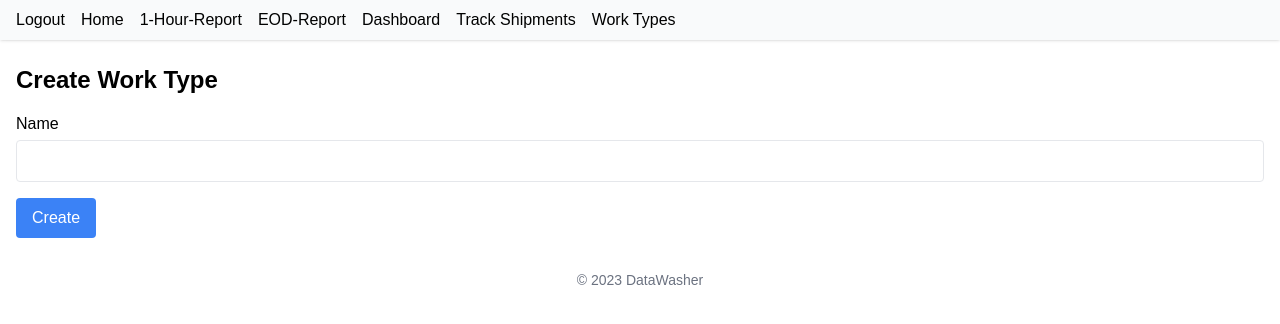
After one commit to kamekazz/DataWasher, a Flask app: page /work-types/new in a window 1280 px wide. The commit adds this page. Shown: the top 324 px of the page. Run offline with Flask 3, Linux system fonts and the light colour scheme; the visitor is signed in with stand-in values (Sample User, id 1); some libraries are stand-ins or nearby versions.

Commit message:
Add WorkType model and CRUD routes

```diff
--- a/models.py
+++ b/models.py
@@ -28,3 +28,10 @@ def load_user(user_id: str):
     user_id_int = int(user_id)
     user = User.query.get(user_id_int)
     return user
+
+
+class WorkType(db.Model):
+    __tablename__ = "work_types"
+    id = db.Column(db.Integer, primary_key=True)
+    name = db.Column(db.String(128), nullable=False, unique=True)
+    # description = db.Column(db.String(256), nullable=True)
--- a/routes.py
+++ b/routes.py
@@ -15,7 +15,7 @@ from logic.tracking_status import (
     process_tracking_csv,
     process_single_tracking_number,
 )
-from models import db, User
+from models import db, User, WorkType
 
 bp = Blueprint("main", __name__)
 
@@ -159,6 +159,70 @@ def greet(name):
     return f"<p>Hello, {name}!</p>"
 
 
+@bp.route("/work-types")
+@login_required
+def list_work_types():
+    work_types = WorkType.query.order_by(WorkType.name).all()
+    return render_template(
+        "pages/work_type_list.html", title="Work Types", work_types=work_types
+    )
+
+
+@bp.route("/work-types/new", methods=["GET", "POST"])
+@login_required
+def create_work_type():
+    message = None
+    if request.method == "POST":
+        name = request.form.get("name")
+        if not name:
+            message = "Name is required"
+        elif WorkType.query.filter_by(name=name).first():
+            message = "Work Type already exists"
+        else:
+            wt = WorkType(name=name)
+            db.session.add(wt)
+            db.session.commit()
+            return redirect(url_for("main.list_work_types"))
+    return render_template(
+        "pages/work_type_form.html",
+        title="Create Work Type",
+        message=message,
+        work_type=None,
+    )
+
+
+@bp.route("/work-types/<int:work_type_id>/edit", methods=["GET", "POST"])
+@login_required
+def edit_work_type(work_type_id):
+    work_type = WorkType.query.get_or_404(work_type_id)
+    message = None
+    if request.method == "POST":
+        name = request.form.get("name")
+        if not name:
+            message = "Name is required"
+        elif WorkType.query.filter_by(name=name).first() and name != work_type.name:
+            message = "Work Type already exists"
+        else:
+            work_type.name = name
+            db.session.commit()
+            return redirect(url_for("main.list_work_types"))
+    return render_template(
+        "pages/work_type_form.html",
+        title="Edit Work Type",
+        message=message,
+        work_type=work_type,
+    )
+
+
+@bp.route("/work-types/<int:work_type_id>/delete", methods=["POST"])
+@login_required
+def delete_work_type(work_type_id):
+    work_type = WorkType.query.get_or_404(work_type_id)
+    db.session.delete(work_type)
+    db.session.commit()
+    return redirect(url_for("main.list_work_types"))
+
+
 @bp.route("/handle_url_params")
 def handle_url_params():
     greeting = request.args.get("greeting", "default_value1")
--- a/templates/elements/header.html
+++ b/templates/elements/header.html
@@ -15,6 +15,7 @@
             <a href="{{ url_for('main.eod_report') }}">EOD-Report</a>
             <a href="{{ url_for('main.dashboard') }}">Dashboard</a>
             <a href="{{ url_for('main.track_shipments') }}">Track Shipments</a>
+            <a href="{{ url_for('main.list_work_types') }}">Work Types</a>
             {% else %}
             <a href="{{ url_for('main.greeting') }}">Greeting</a>
             <a href="{{ url_for('main.create_user') }}">Create User</a>
--- /dev/null
+++ b/templates/pages/work_type_form.html
@@ -0,0 +1,15 @@
+{% include 'elements/header.html' %}
+<div class="container mx-auto px-4">
+    <h1 class="text-2xl font-bold mb-4">{{ 'Edit' if work_type else 'Create' }} Work Type</h1>
+    {% if message %}
+    <p class="mb-4 text-error">{{ message }}</p>
+    {% endif %}
+    <form method="post" class="space-y-4">
+        <div>
+            <label for="name" class="block mb-1 font-medium">Name</label>
+            <input id="name" name="name" type="text" value="{{ work_type.name if work_type else '' }}" class="border p-2 rounded w-full" />
+        </div>
+        <button type="submit" class="px-4 py-2 bg-blue-500 text-white rounded">{{ 'Update' if work_type else 'Create' }}</button>
+    </form>
+</div>
+{% include 'elements/footer.html' %}
```
Also changed, not shown: templates/pages/work_type_list.html (added, +31 -0 lines).
